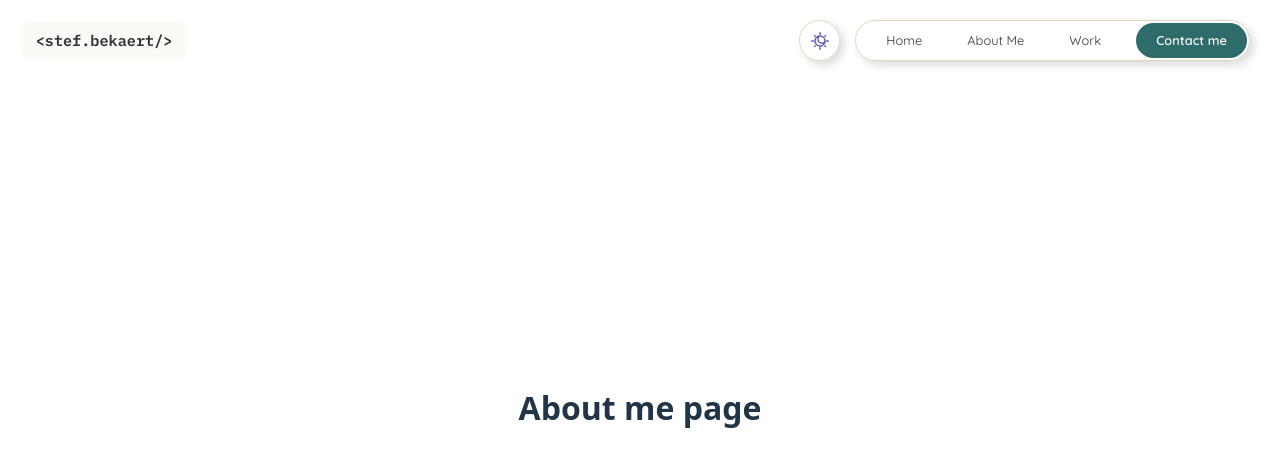
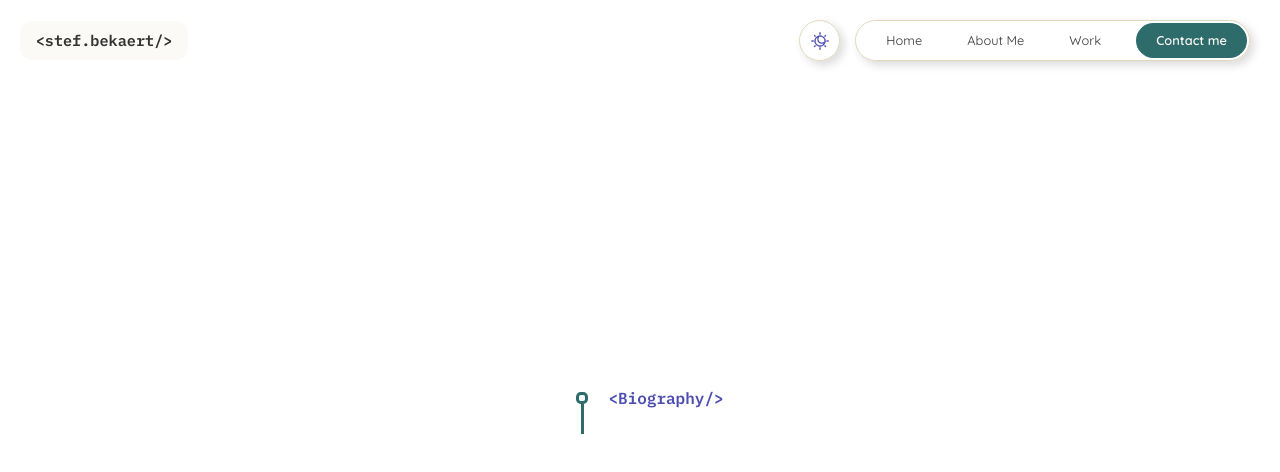
Before and after one commit to Stefdev13/stef-bekaert-portfolio, a React (Vite) app: page /about in a window 1280 px wide. Shown: the top 472 px of the page. Built offline with nearby package versions, Linux system fonts and the light colour scheme.

Commit message:
AboutMeSection
Created the about me section (unfinished)
Created the KnotAndTitle component and created JSS for it

```diff
--- /dev/null
+++ b/src/components/about/AboutMeSection.jsx
@@ -0,0 +1,12 @@
+import React from "react";
+import KnotAndTitle from "./KnotAndTitle";
+
+function AboutMeSection() {
+  return (
+    <div>
+      <KnotAndTitle title="Biography" location="top" />
+    </div>
+  );
+}
+
+export default AboutMeSection;
--- /dev/null
+++ b/src/components/about/KnotAndTitle.jsx
@@ -0,0 +1,142 @@
+import React from "react";
+import * as Constants from "../../constants/styling-constants";
+import { useTheme } from "../../context/ThemeProvider.jsx";
+import { createUseStyles } from "react-jss";
+
+const useStyles = createUseStyles({
+  wrapper: {
+    display: "flex",
+
+    flexDirection: "column",
+    justifyItems: "end",
+
+    paddingLeft: "50px",
+    paddingRight: "30px",
+  },
+  topLine: {
+    height: "100px",
+    width: "3px",
+
+    backgroundColor: (props) =>
+      props.theme ? Constants.ACCENT_PRIMARY_DARK : Constants.ACCENT_PRIMARY,
+
+    marginLeft: "4.5px",
+    marginRight: "4.5px",
+  },
+  bottomLine: {
+    height: "20px",
+    width: "3px",
+
+    backgroundColor: (props) =>
+      props.theme ? Constants.ACCENT_PRIMARY_DARK : Constants.ACCENT_PRIMARY,
+
+    marginLeft: "4.5px",
+    marginRight: "4.5px",
+  },
+  knotWrapper: {
+    display: "flex",
+    flexDirection: "row",
+    gap: "20px",
+    alignContent: "center",
+  },
+  knotUpperLine: {
+    height: "10px",
+    width: "3px",
+
+    backgroundColor: (props) =>
+      props.location.toLowerCase() !== "top"
+        ? props.theme
+          ? Constants.ACCENT_PRIMARY_DARK
+          : Constants.ACCENT_PRIMARY
+        : "transparent",
+
+    marginLeft: "4.5px",
+    marginRight: "4.5px",
+  },
+  knotBottomLine: {
+    height: "10px",
+    width: "3px",
+
+    backgroundColor: (props) =>
+      props.location.toLowerCase() !== "bottom"
+        ? props.theme
+          ? Constants.ACCENT_PRIMARY_DARK
+          : Constants.ACCENT_PRIMARY
+        : "transparent",
+
+    marginLeft: "4.5px",
+    marginRight: "4.5px",
+  },
+  knotSection: {
+    display: "flex",
+    flexDirection: "column",
+    gap: "0px",
+    alignContent: "start",
+  },
+  knot: {
+    height: "6px",
+    width: "6px",
+
+    backgroundColor: "transparent",
+
+    border: {
+      width: "3px",
+      style: "solid",
+      radius: "40%",
+    },
+    borderColor: (props) =>
+      props.theme ? Constants.ACCENT_PRIMARY_DARK : Constants.ACCENT_PRIMARY,
+  },
+  title: {
+    fontFamily: Constants.FONT_IBM_PLEX_MONO,
+    color: (props) =>
+      props.theme ? Constants.ACCENT_INFO_DARK : Constants.ACCENT_INFO,
+
+    margin: "0px",
+
+    alignContent: "center",
+  },
+});
+
+function KnotAndTitle(props) {
+  const title = props.title;
+  const location = props.location;
+  const theme = useTheme();
+
+  const stylingProps = {
+    theme: theme,
+    location: location,
+    bottomMargin: location.toLowerCase() === "top",
+  };
+
+  const classes = useStyles(stylingProps);
+
+  function shouldLoadTopLine() {
+    return (
+      location.toLowerCase() === "middle" || location.toLowerCase() === "bottom"
+    );
+  }
+
+  function shouldLoadBottomLine() {
+    return (
+      location.toLowerCase() === "middle" || location.toLowerCase() === "top"
+    );
+  }
+
+  return (
+    <div className={classes.wrapper}>
+      {shouldLoadTopLine() && <div className={classes.topLine} />}
+      <div className={classes.knotWrapper}>
+        <div className={classes.knotSection}>
+          <div className={classes.knotUpperLine} />
+          <div className={classes.knot} />
+          <div className={classes.knotBottomLine} />
+        </div>
+        <p className={classes.title}>&lt;{title}/&gt;</p>
+      </div>
+      {shouldLoadBottomLine() && <div className={classes.bottomLine} />}
+    </div>
+  );
+}
+
+export default KnotAndTitle;
--- a/src/components/TextEffect.jsx
+++ b/src/components/home/TextEffect.jsx
@@ -1,6 +1,6 @@
 import React, { useEffect } from "react";
 import { useState } from "react";
-import styles from "../components/TextEffect.module.css";
+import styles from "./TextEffect.module.css";
 
 function TextEffect(props) {
   const letters = props.letters;
--- a/src/pages/AboutPage.jsx
+++ b/src/pages/AboutPage.jsx
@@ -1,13 +1,14 @@
 import React from "react";
 import styles from "./AboutPage.module.css";
 import Header from "../components/navigation/Header";
+import AboutMeSection from "../components/about/aboutMeSection";
 
 function AboutPage() {
   return (
     <div className={styles.main}>
       <Header />
 
-      <h1>About me page</h1>
+      <AboutMeSection />
     </div>
   );
 }
--- a/src/pages/HomePage.jsx
+++ b/src/pages/HomePage.jsx
@@ -1,6 +1,6 @@
 import React from "react";
 import styles from "./HomePage.module.css";
-import TextEffect from "../components/TextEffect";
+import TextEffect from "../components/home/TextEffect";
 import Header from "../components/navigation/Header";
 import CtaBtn from "../components/CtaBtn";
 
```
Also changed, not shown: src/components/home/TextEffect.module.css (renamed from src/components/TextEffect.module.css).
